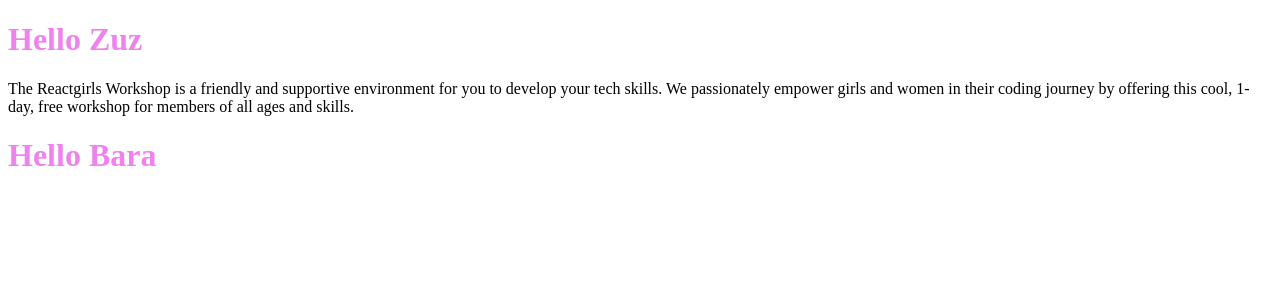
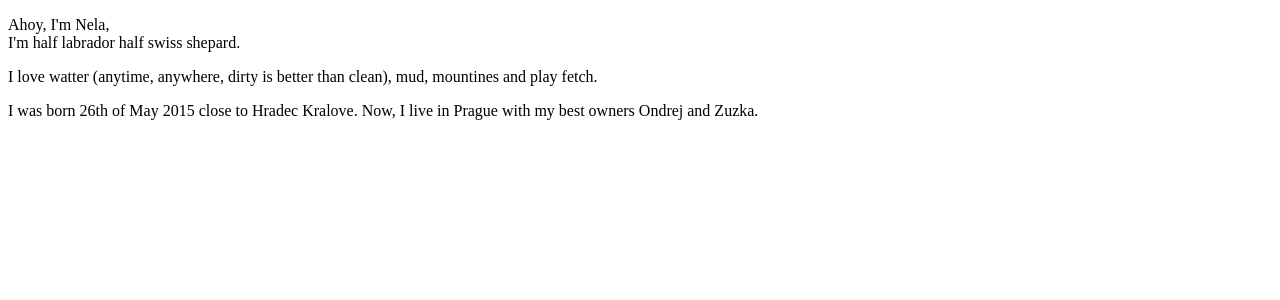
Before and after one commit to franozuz/ReactGirls, a Next.js app: page / in a window 1280 px wide. Shown: the top 300 px of the page. Built offline with nearby package versions, Linux system fonts and the light colour scheme.

Commit message:
add about Nela page

```diff
--- a/pages/index.tsx
+++ b/pages/index.tsx
@@ -1,15 +1,24 @@
-import Hello from "../components/Hello";
+import Head from "next/head";
+
 export default () => {
   return (
-    <div>
-      <Hello name ="Zuz"/>
+    <>
+      <Head>
+        <title>About Me</title>
+      </Head>
       <p>
-        The Reactgirls Workshop is a friendly and supportive environment for you
-        to develop your tech skills. We passionately empower girls and women in
-        their coding journey by offering this cool, 1-day, free workshop for
-        members of all ages and skills.
+        Ahoy, I'm Nela,
+        <br />
+        I'm half labrador half swiss shepard.
       </p>
-      <Hello name ="Bara"/>
-    </div>
+      <p>
+        I love watter (anytime, anywhere, dirty is better than clean), mud,
+        mountines and play fetch.
+      </p>
+      <p>
+        I was born 26th of May 2015 close to Hradec Kralove. Now, I live in
+        Prague with my best owners Ondrej and Zuzka.
+      </p>
+    </>
   );
 };
```
